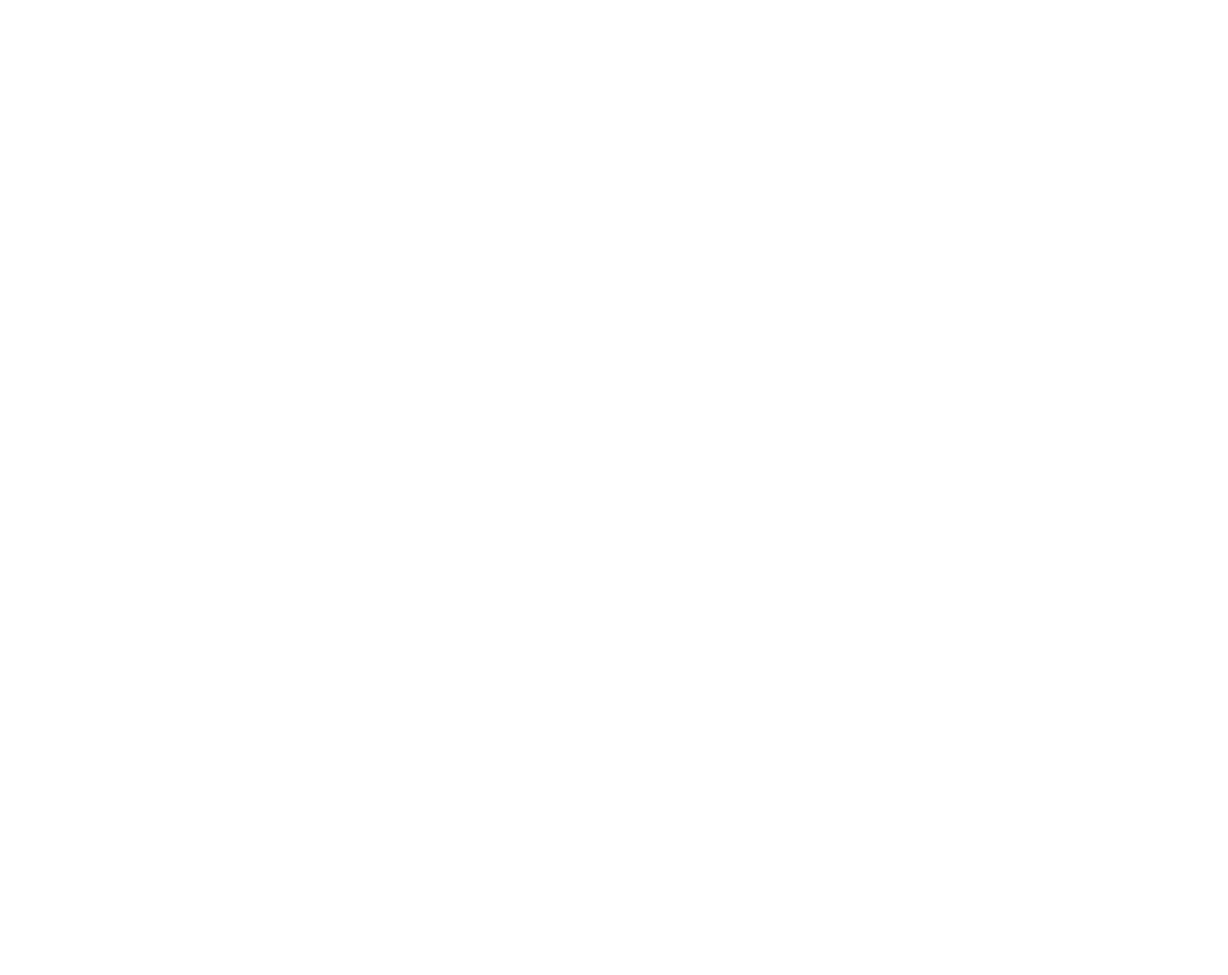
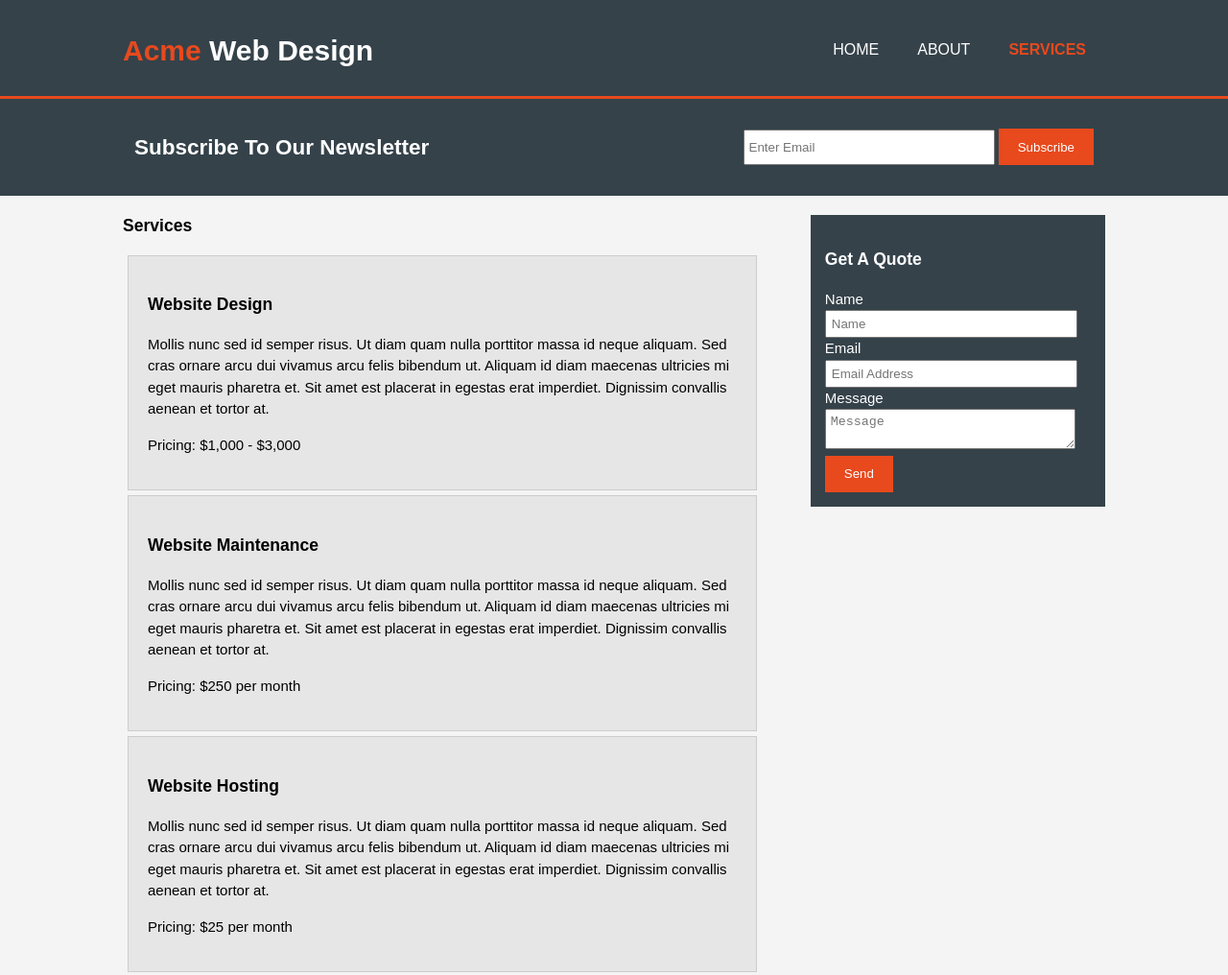
Before and after one commit to Ryanjingle/traversy-static-practice, a plain HTML site: page pages/services.html in a window 1280 px wide. Shown: the top 1016 px of the page at 96% size. Before the commit the page ends 800 px from the top, so only its background shows below. Drawn offline with Linux system fonts and the light colour scheme.

Commit message:
finished product, figuring out git slowly

```diff
--- a/css/style.css
+++ b/css/style.css
@@ -132,6 +132,11 @@ aside#sidebar{
     width: 30%;
     margin-top: 10px;
 }
+aside#sidebar .quote input,
+aside#sidebar .quote textarea{
+    width: 90%;
+    padding: 5px;
+}
 
 /* Main-Col */
 
@@ -149,3 +154,55 @@ footer{
     background: #e8491d;
     text-align: center;
 }
+
+/* Services */
+
+ul#services li{
+    list-style: none;
+    padding: 20px;
+    border: #cccccc solid 1px;
+    margin: 5px;
+    background: #e6e6e6;
+}
+
+/* Media Queries */
+
+@media(max-width: 768px){
+    header #branding,
+    header nav,
+    header nav li,
+    #newsletter h1,
+    #newsletter form,
+    #boxes .box,
+    article#main-col,
+    aside#sidebar{
+        float: none;
+        text-align: center;
+        width: 100%;
+    }
+
+    header{
+        padding-bottom: 20px;
+    }
+
+    #showcase h1{
+        margin-top: 40px;
+    }
+
+    #newsletter button,
+    .quote button{
+        display: block;
+        width: 100%;
+    }
+
+    #newsletter form input[type="email"],
+    .quote input,
+    .quote textarea{
+        width: 100%;
+        margin-bottom: 5px;
+    }
+
+
+
+
+}
--- a/pages/services.html
+++ b/pages/services.html
@@ -0,0 +1,87 @@
+<!DOCTYPE html>
+<head>
+    <meta charset="utf-8">
+    <meta name="viewport" content="width=device-width">
+    <title>Acme Web Design | Services</title>
+    <link rel="stylesheet" href="../css/style.css">
+</head>
+<!--does not have SEO keywords in head-->
+<body>
+    <header>
+        <div class="container">
+            <div id="branding">
+                <h1><span class="highlight">Acme</span> Web Design</h1>
+            </div>
+            <nav>
+                <ul>
+                    <li><a href="../index.html">Home</a></li>
+                    <li><a href="about.html">About</a></li>
+                    <li class="current"><a href="services.html">Services</a></li>
+                </ul>
+            </nav>
+        </div>
+    </header>
+
+    <section id="newsletter">
+        <div class="container">
+            <h1>Subscribe To Our Newsletter</h1>
+            <form>
+                <input type="email" placeholder="Enter Email">
+                <button type="submit" class="button_1">Subscribe</button>
+            </form>
+        </div>
+    </section>
+
+    <section id="main">
+        <div class="container">
+            <article id="main-col">
+                <h1 class="page-title">Services</h1>
+                <ul id="services">
+                    <li>
+                        <h3>Website Design</h3>
+                        <p>Mollis nunc sed id semper risus. Ut diam quam nulla porttitor massa id neque aliquam. Sed cras ornare arcu dui vivamus arcu felis bibendum ut. Aliquam id diam maecenas ultricies mi eget mauris pharetra et. Sit amet est placerat in egestas erat imperdiet. Dignissim convallis aenean et tortor at.</p>
+                        <p>Pricing: $1,000 - $3,000</p>
+                    </li>
+                    <li>
+                        <h3>Website Maintenance</h3>
+                        <p>Mollis nunc sed id semper risus. Ut diam quam nulla porttitor massa id neque aliquam. Sed cras ornare arcu dui vivamus arcu felis bibendum ut. Aliquam id diam maecenas ultricies mi eget mauris pharetra et. Sit amet est placerat in egestas erat imperdiet. Dignissim convallis aenean et tortor at.</p>
+                        <p>Pricing: $250 per month</p>
+                    </li>
+                    <li>
+                        <h3>Website Hosting</h3>
+                        <p>Mollis nunc sed id semper risus. Ut diam quam nulla porttitor massa id neque aliquam. Sed cras ornare arcu dui vivamus arcu felis bibendum ut. Aliquam id diam maecenas ultricies mi eget mauris pharetra et. Sit amet est placerat in egestas erat imperdiet. Dignissim convallis aenean et tortor at.</p>
+                        <p>Pricing: $25 per month</p>
+                    </li>
+
+                </ul>
+            </article>
+
+            <aside id="sidebar">
+                <div class="dark">
+                    <h3>Get A Quote</h3>
+                    <form class="quote">
+                    <div>
+                        <label>Name</label><br>
+                        <input type="text" placeholder="Name">
+                    </div>
+                    <div>
+                        <label>Email</label><br>
+                        <input type="email" placeholder="Email Address">
+                    </div>
+                    <div>
+                        <label>Message</label><br>
+                        <textarea placeholder="Message"></textarea>
+                    </div>
+                    <button class="button_1" type="submit">Send</button>
+                    </form>
+                </div>
+            </aside>
+        </div>
+    </section>
+
+    <footer>
+        <p>Acme Web Design, Copyright &copy; 2017</p>
+    </footer>
+
+</body>
+</html>
```
Also changed, not shown: index.html (+1 -1 lines), pages/about.html (+1 -0 lines).
